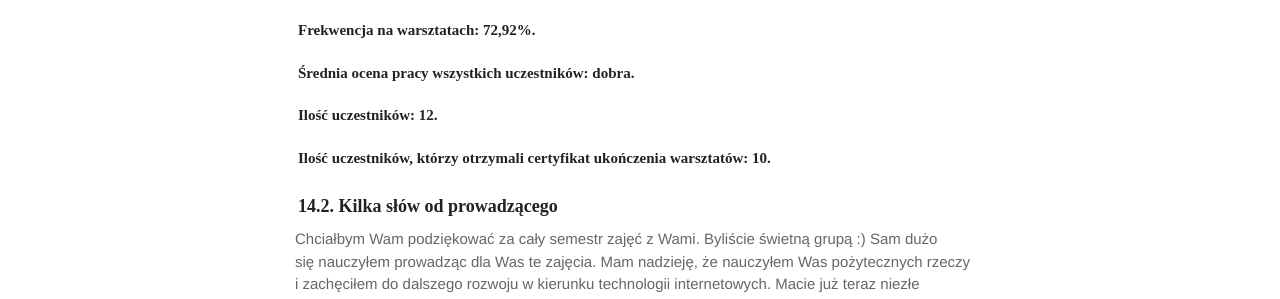
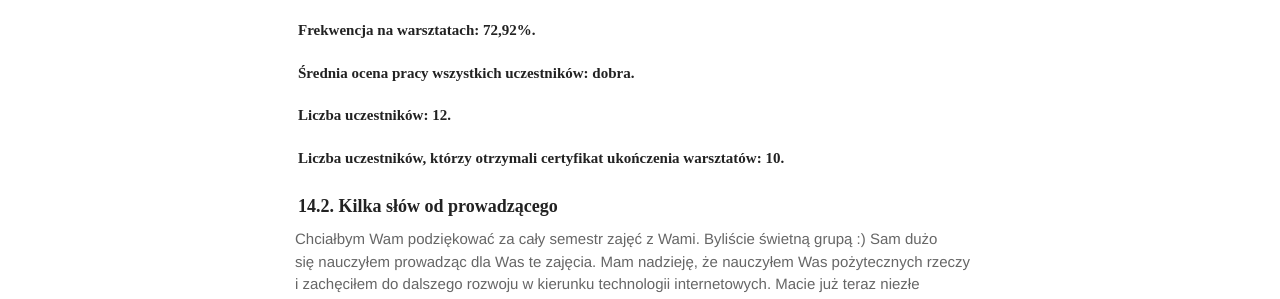
Before and after one commit to marcin-szczepanski/TWE, a Jekyll site: the page built from zajecia/1B/zaj10.md, in a window 1280 px wide. Shown: the part 588-887 px from the top of the page. Built offline with Jekyll 4.4.1, drawn with Linux system fonts in a browser that asks for light colours; some web fonts are replaced.

Commit message:
Create zaj10.md

```diff
--- a/zajecia/1B/zaj10.md
+++ b/zajecia/1B/zaj10.md
@@ -26,9 +26,9 @@ Gratuluję najlepszym :)
 
 #### Średnia ocena pracy wszystkich uczestników: **dobra**.
 
-#### Ilość uczestników: **12**.
+#### Liczba uczestników: **12**.
 
-#### Ilość uczestników, którzy otrzymali certyfikat ukończenia warsztatów: **10**.
+#### Liczba uczestników, którzy otrzymali certyfikat ukończenia warsztatów: **10**.
 
 
 ### 14.2. Kilka słów od prowadzącego
```
